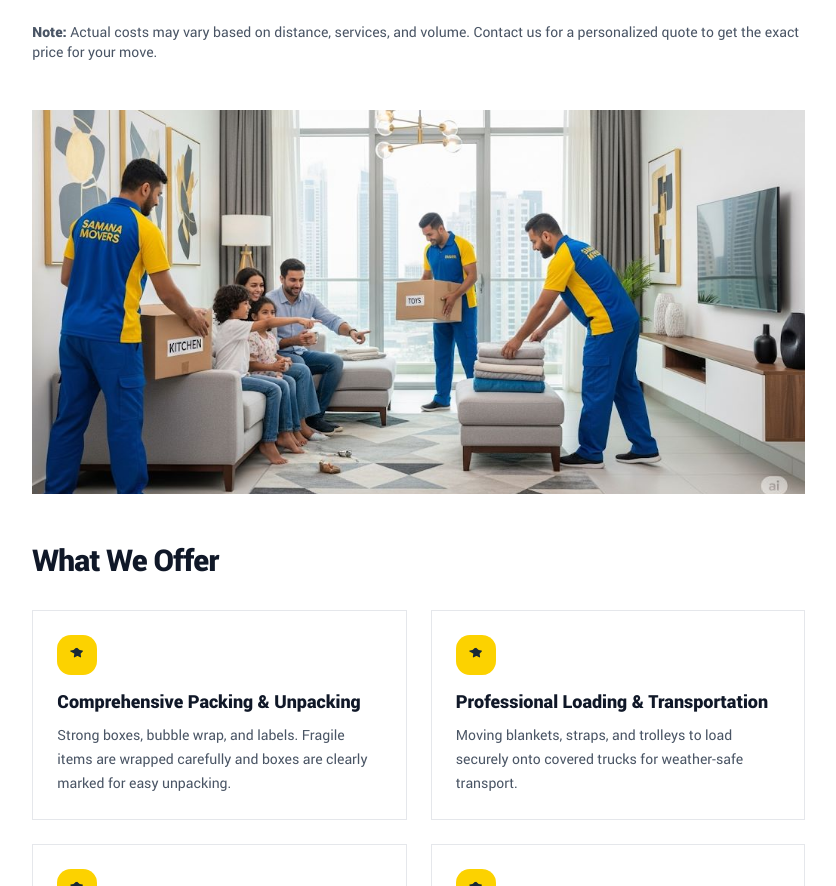
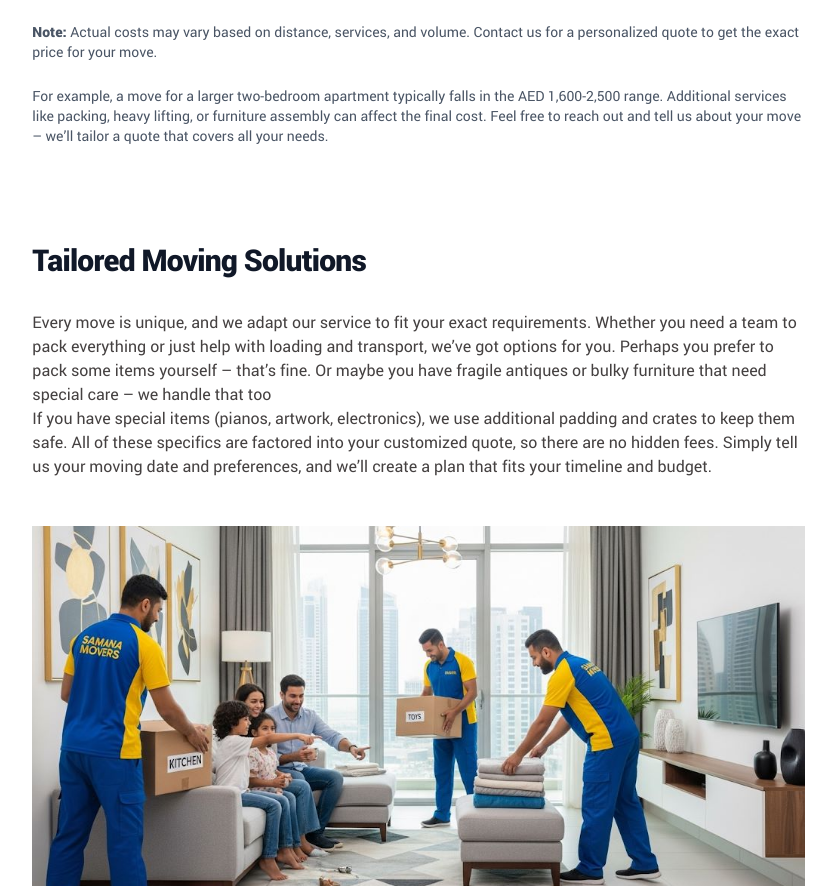
Before and after one commit to MH-7x/samana-movers, a Next.js app: page /apartment-movers-uae in a window 1280 px wide. Shown: the part 2878-3764 px from the top of the page, without its empty margins (21-857 px from the left). Built offline with nearby package versions, Linux system fonts and the light colour scheme; no server answers.

Commit message:
Add tailored moving solutions and pricing examples to Apartment Movers page

```diff
--- a/src/app/(services-list)/apartment-movers-uae/page.tsx
+++ b/src/app/(services-list)/apartment-movers-uae/page.tsx
@@ -289,8 +289,32 @@ const ApartmentMoversUAE = () => {
               services, and volume. Contact us for a personalized quote to get
               the exact price for your move.
             </p>
+            <p className="mt-6 text-sm text-gray-600">
+              For example, a move for a larger two-bedroom apartment typically
+              falls in the AED 1,600-2,500 range. Additional services like
+              packing, heavy lifting, or furniture assembly can affect the final
+              cost. Feel free to reach out and tell us about your move – we’ll
+              tailor a quote that covers all your needs.
+            </p>
           </Section>
 
+          <Section id="moving-solutions" title="Tailored Moving Solutions">
+            <p className="b-text">
+              Every move is unique, and we adapt our service to fit your exact
+              requirements. Whether you need a team to pack everything or just
+              help with loading and transport, we’ve got options for you.
+              Perhaps you prefer to pack some items yourself – that’s fine. Or
+              maybe you have fragile antiques or bulky furniture that need
+              special care – we handle that too
+            </p>
+            <p className="b-text">
+              If you have special items (pianos, artwork, electronics), we use
+              additional padding and crates to keep them safe. All of these
+              specifics are factored into your customized quote, so there are no
+              hidden fees. Simply tell us your moving date and preferences, and
+              we’ll create a plan that fits your timeline and budget.
+            </p>
+          </Section>
           <div className="h-96 relative w-full py-10">
             <Image
               src={"/apartment/packing-services-for-apartment.jpg"}
```
